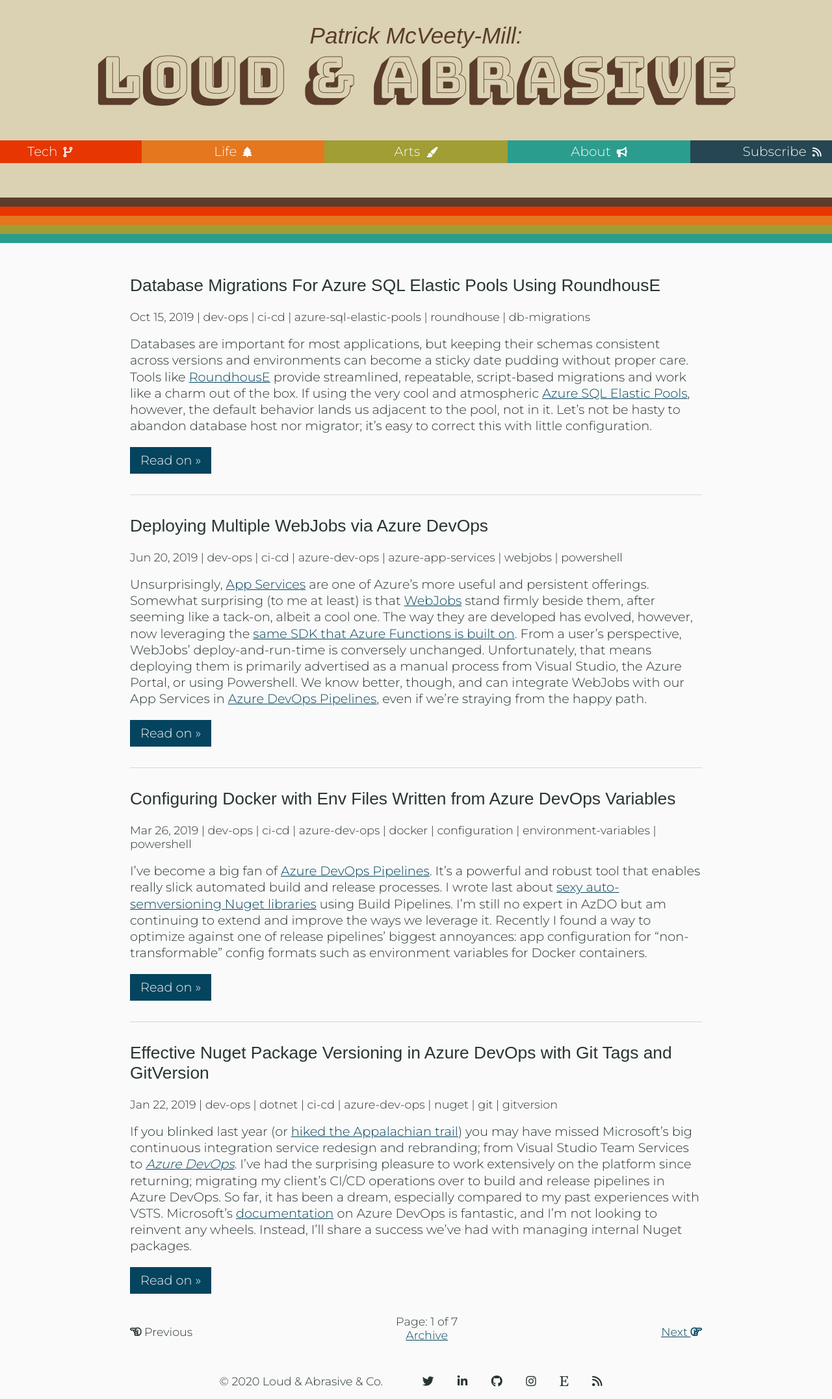
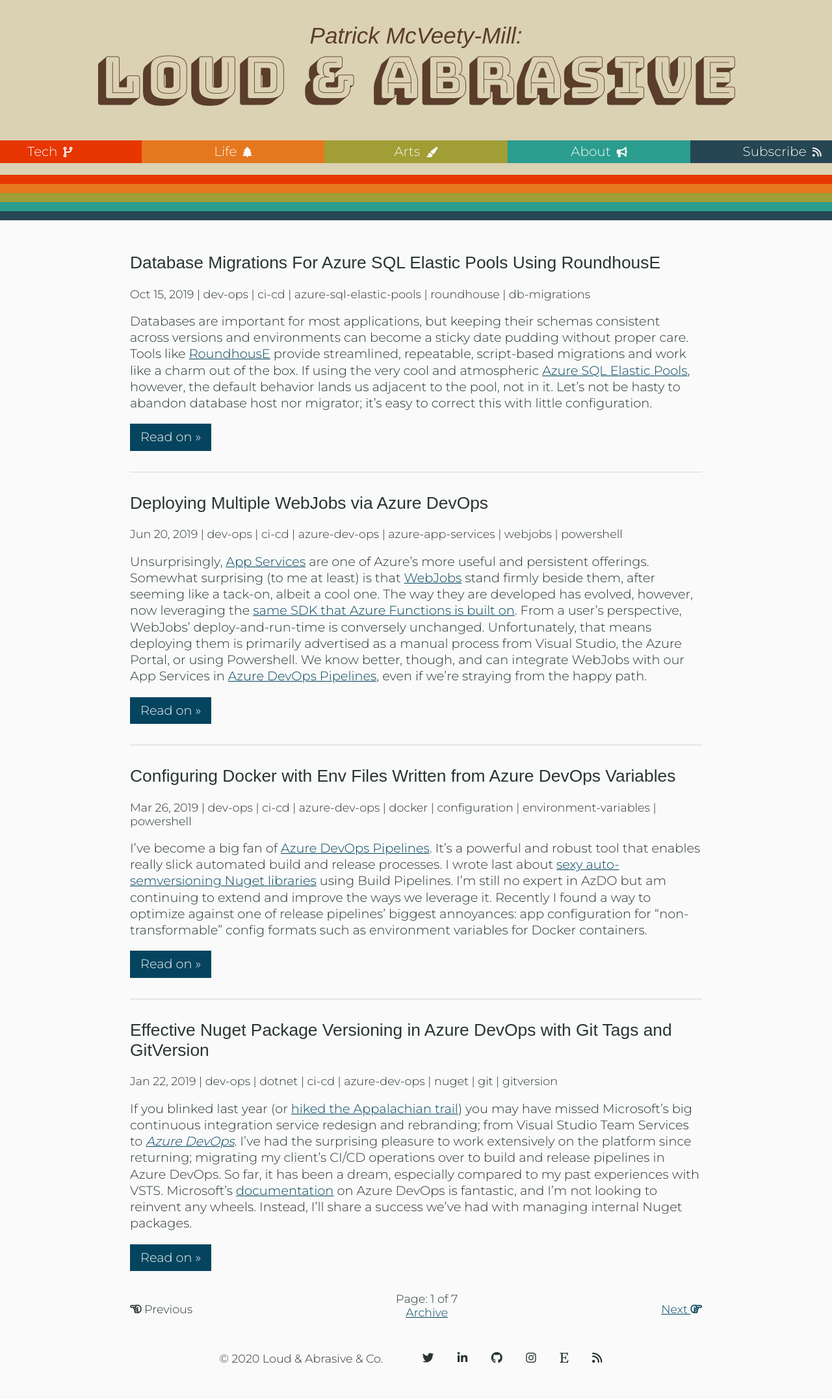
Before and after one commit to pmcvtm/pmcvtm.com, a Jekyll site: the page built from index.html, in a window 1280 px wide. Shown: the whole page at 65% size. Built offline with Jekyll 4.4.1, drawn with Linux system fonts in a browser that asks for light colours; nearby versions of some CDN libraries; some web fonts are replaced; the list of posts is cut into pages by our own code; after the commit the page ends 2118 px from its top, so only the background shows below that.

Commit message:
restore mobile menu toggle
on home only

```diff
--- a/_layouts/home.html
+++ b/_layouts/home.html
@@ -8,12 +8,12 @@
   <h1 class="title">Loud &amp; Abrasive</h1>
 
   <nav>
-    <input id="nav-toggle" name="nav-toggle" type="checkbox" />
-    <label class="nav-toggle-label" for="nav-toggle">
-      <i class="menu-icon fa fa-bars"></i>
+    <input id="nav-toggle-check" name="nav-toggle-check" type="checkbox" class="nav-toggle" />
+    <label for="nav-toggle-check" class="nav-toggle">
+      <i class="fa fa-bars"></i>
     </label>
 
-    <ul>
+    <ul class="page-list">
       {% for path in site.header_pages %}
         {% assign page = site.pages | where: "permalink", path | first %}
         {% if page.title %}
@@ -30,11 +30,10 @@
         </a>
       </li>
     </ul>
-
+    <hr class="mobile-stripes" />
   </nav>
+  <hr class="desktop-stripes" />
 </header>
-
-<hr class="stripes" />
 
 <main class="site-content" aria-label="Content">
   {{ content }}
--- a/_sass/_variables.scss
+++ b/_sass/_variables.scss
@@ -46,16 +46,16 @@
 
 @mixin stripes ($size){
     background: linear-gradient(
-        $brown,
-        $brown $size,
+        $vermilion,
         $vermilion $size,
-        $vermilion ($size * 2),
+        $orange $size,
         $orange ($size * 2),
-        $orange ($size * 3),
+        $citron ($size * 2),
         $citron ($size * 3),
-        $citron ($size * 4),
+        $teal ($size * 3),
         $teal ($size * 4),
-        $teal ($size * 5)
+        $charcoal ($size * 4),
+        $charcoal ($size * 5),
     );
     width:100%;
     height: ($size * 5);
--- a/_sass/header.scss
+++ b/_sass/header.scss
@@ -38,7 +38,7 @@
     }
 
     &.home {
-        padding: 2em 0;
+        padding-top: 2em;
         flex-direction: column;
         justify-content: space-around;
         align-items: center;
@@ -56,14 +56,6 @@
         }
 
         nav {
-            @media (max-width: $desktopMinimum)
-            {
-                display: none;
-                visibility:hidden;
-                opacity:0;
-                max-height: 0;
-            }
-
             width: 80em;
             padding-top: 2em;
 
@@ -71,6 +63,11 @@
                 flex-direction: row;
                 justify-content: space-around;
                 align-items: center;
+
+                @media (max-width: $desktopMinimum)
+                {
+                    flex-direction: column;
+                }
             }
 
             a {
@@ -84,7 +81,6 @@
         display: block;
 
         nav {
-
             ul {
                 display: flex;
                 flex-direction: row;
@@ -116,6 +112,20 @@
 
         .stripes {
             @include stripes(0.2em);
+        }
+    }
+
+    .mobile-stripes {
+        @include stripes(.8em);
+        @media (min-width: $desktopMinimum) {
+            display: none !important;
+        }
+    }
+
+    .desktop-stripes {
+        @include stripes(.8em);
+        @media (max-width: $desktopMinimum) {
+            display: none !important;
         }
     }
 }
@@ -157,36 +167,54 @@
 }
 
 .nav-toggle {
-    display: none;
+    @media (min-width: $desktopMinimum) {
+        display: none !important;
+    }
 }
 
-.nav-toggle-label {
-    display: inline-block;
+label.nav-toggle {
+    display: block;
+    width: 100%;
+    background-color: $brown;
+    color: $white;
     font-size: 1.5rem;
-    @include transition(transform .5s ease);
-    @media (min-width: $desktopMinimum) { display: none; }
-}
-
-#nav-toggle:checked ~ .nav-toggle-label{
-    transform: rotate(90deg);
     @include transition(transform .5s ease);
 }
 
-#nav-toggle { display: none; }
+input.nav-toggle {
+    display: none;
 
-#nav-toggle ~ .page-list {
+    ~ .page-list {
         @media (max-width: $desktopMinimum) {
             @include transition(all .5s ease);
             visibility:hidden;
             opacity:0;
             max-height: 0;
+            margin: 0;
         }
     }
 
-#nav-toggle:checked ~ .page-list {
+    &:checked {
+        ~ label i {
+            transform: rotate(90deg);
+            @include transition(transform .5s ease);
+        }
+
+        ~ .page-list {
+            @include transition(all .5s ease);
             visibility:visible;
             opacity:1;
             max-height: 500px;
+        }
+
+        ~ .mobile-stripes {
+            @include transition(all .5s ease);
+            visibility:hidden;
+            opacity:0;
+            max-height: 0;
+            margin: 0;
+        }
+    }
 }
 
 .page-list {
```
Lines whose indentation alone changed are shown as unchanged.
